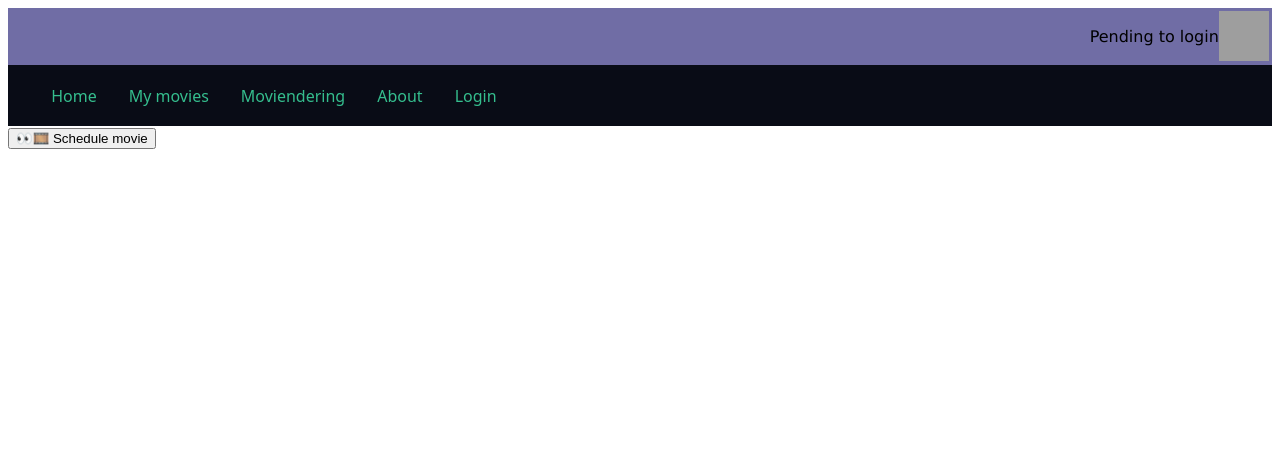
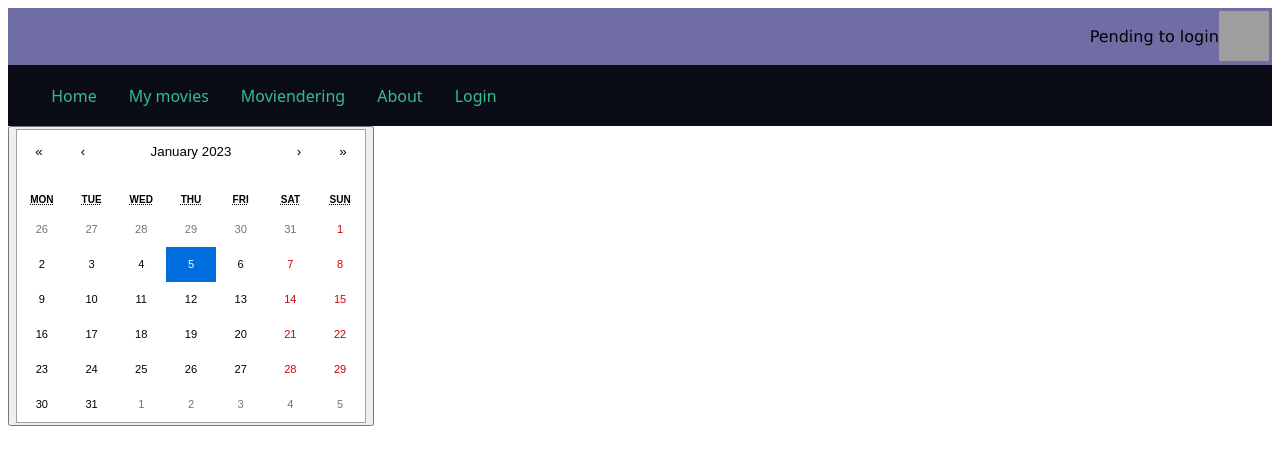
Before and after one commit to Adsuarez/moviender, a Next.js app: page /components/ScheduleAppointment in a window 1280 px wide. Shown: the top 464 px of the page. Built offline with nearby package versions, Linux system fonts and the light colour scheme; grey boxes are pictures that could not be loaded.

Commit message:
Create calendar with react-calendar library

```diff
--- a/package.json
+++ b/package.json
@@ -14,6 +14,7 @@
     "eslint-config-next": "13.1.1",
     "next": "^13.1.1",
     "react": "^18.2.0",
+    "react-calendar": "^4.0.0",
     "react-dom": "^18.2.0"
   }
 }
--- /dev/null
+++ b/pages/components/Schedule.jsx
@@ -0,0 +1,13 @@
+import { useState } from "react";
+import Calendar from "react-calendar";
+import "react-calendar/dist/Calendar.css";
+
+export default function Schedule() {
+  const [value, onChange] = useState(new Date());
+
+  return (
+    <div>
+      <Calendar onChange={onChange} value={value} />
+    </div>
+  );
+}
--- a/pages/components/ScheduleAppointment.jsx
+++ b/pages/components/ScheduleAppointment.jsx
@@ -1,18 +1,30 @@
-import { useContext } from "react";
+import { useContext, useState } from "react";
 import { UserContext } from "../context/UserContext";
+import Schedule from "./Schedule";
 
 export default function ScheduleAppointment({ myMovie }) {
   const { schedule, setSchedule } = useContext(UserContext);
+  const [visible, setVisible] = useState(false);
 
   const handleClick = (event) => {
     if (schedule.length === 0) return setSchedule([myMovie]);
-
+    setVisible(!visible);
     return setSchedule([...schedule, myMovie]);
   };
 
+  /*const renderCalendar = () => {
+    if (visible) {
+      return `Hide calendar`;
+    } else {
+      return `👀🎞️ Schedule movie`;
+    }
+  };*/
+
   return (
     <div>
-      <button onClick={handleClick}>👀🎞️ Schedule movie</button>
+      <button onClick={handleClick}>
+        {visible ? `👀🎞️ Schedule movie` : <Schedule />}
+      </button>
     </div>
   );
 }
--- a/pages/moviendering.jsx
+++ b/pages/moviendering.jsx
@@ -1,6 +1,7 @@
 import { useContext } from "react";
 import { UserContext } from "./context/UserContext";
 import PosterImage from "./components/PosterImage";
+import Schedule from "./components/Schedule";
 
 export default function MovienderingPage() {
   const { schedule } = useContext(UserContext);
@@ -12,6 +13,7 @@ export default function MovienderingPage() {
         <div key={movie.id}>
           <h3>{movie.title}</h3>
           <PosterImage path={movie.poster_path} title={movie.title} />
+          <Schedule />
         </div>
       ))}
     </div>
```
Also changed, not shown: 1 other file (tests, documents, lock files or other folders).
